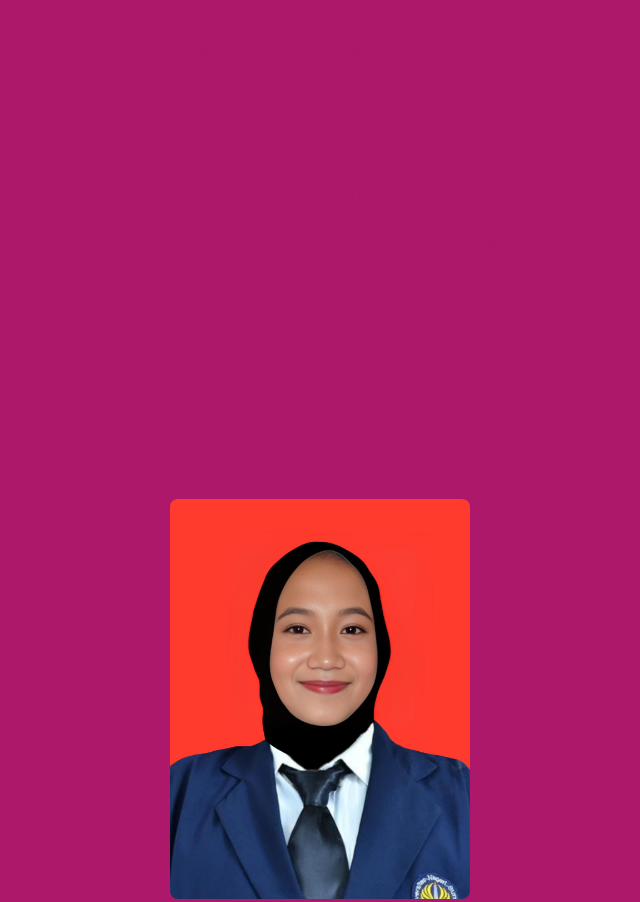
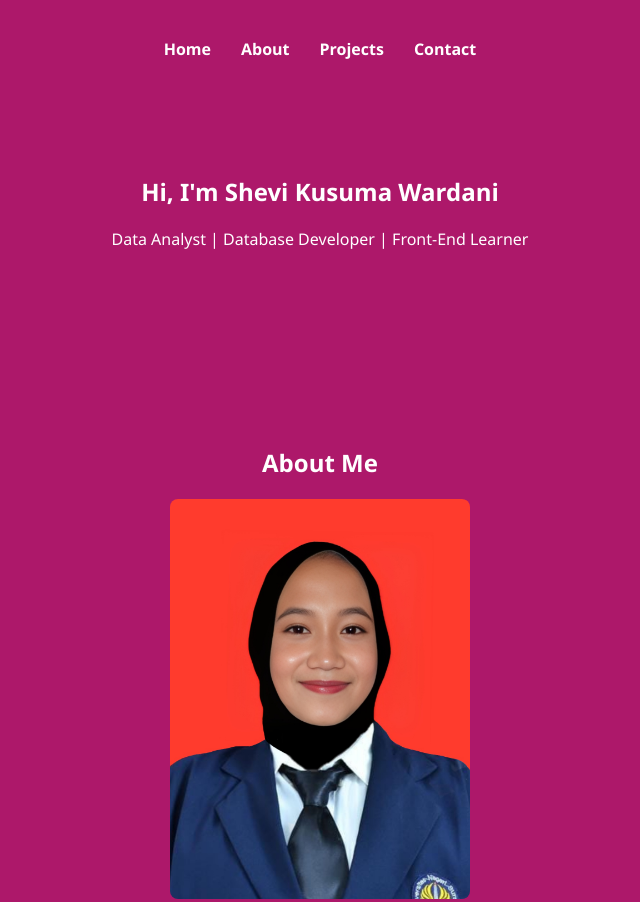
Before and after one commit to shevikusuma26/Portfolio, a plain HTML site: page index.html in a window 1280 px wide. Shown: the top 902 px of the page, without its empty margins (320-960 px from the left). Drawn offline with nearby package versions, Linux system fonts and the light colour scheme.

Commit message:
Update style.css

```diff
--- a/style.css
+++ b/style.css
@@ -3,7 +3,7 @@ body {
   margin: 3px;
   padding: 20px;
   background: #ad186a;
-  color: #ad186a;
+  color: #ffffff;
 }
 
 nav {
@@ -24,7 +24,7 @@ nav ul {
 }
 
 nav ul li a {
-  color: #ad186a;
+  color: #ffffff;
   text-decoration: none;
   font-weight: bold;
 }
```
